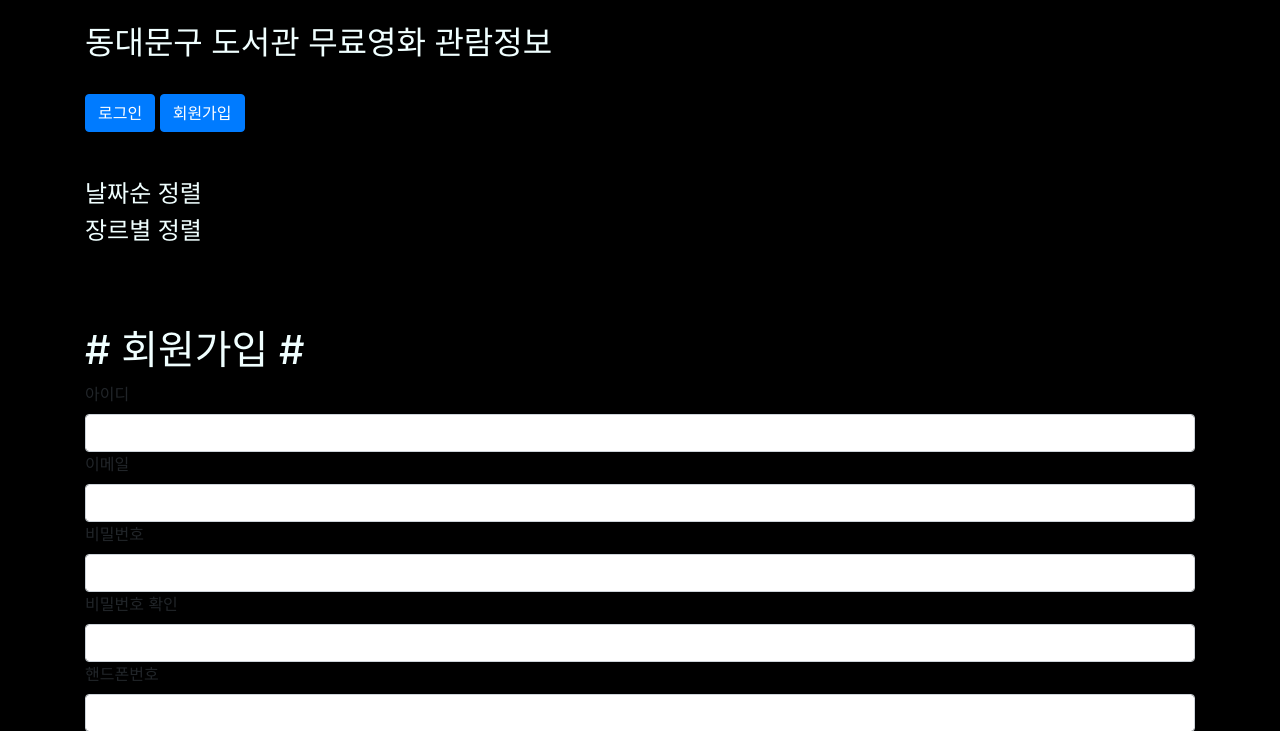
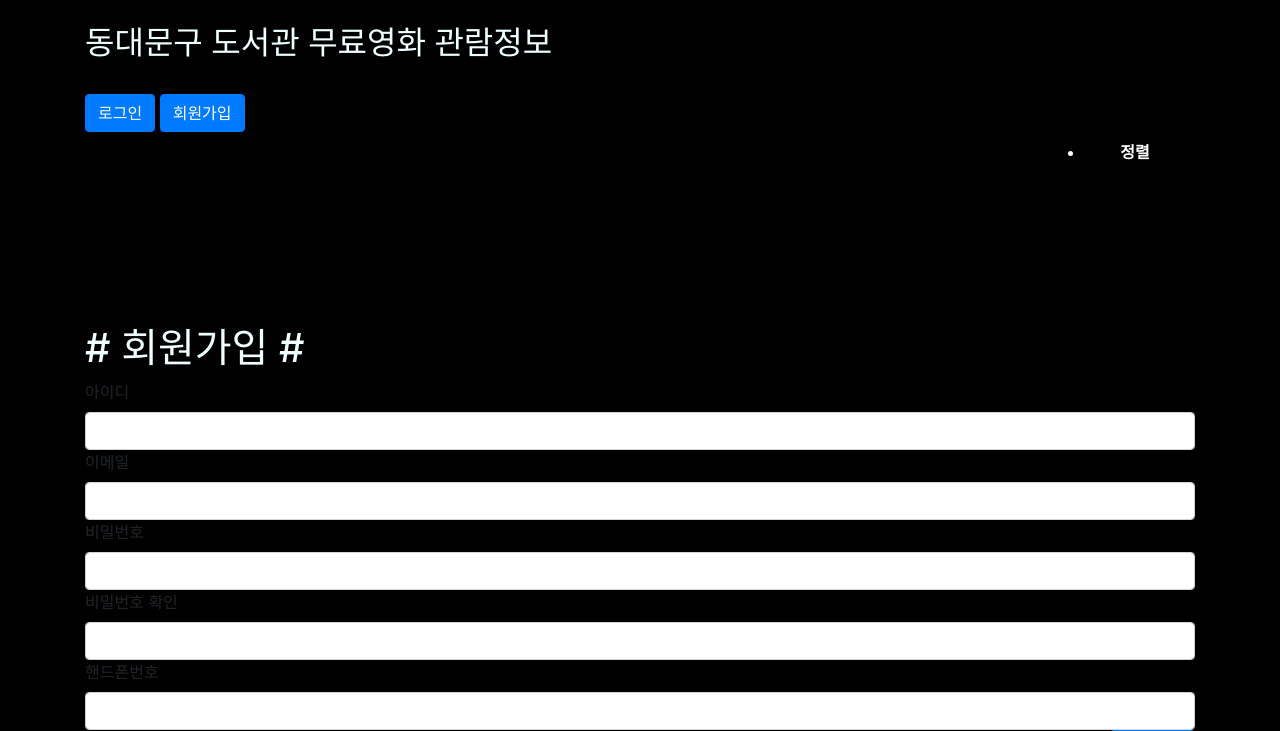
Before and after one commit to maro99/library_movie, a Django app: page /members/signup_page/ in a window 1280 px wide. Shown: the top 731 px of the page. Run offline with Django 3.2, Linux system fonts and the light colour scheme; parts of the project's set-up code (start-up, migrations or seed data) failed here and were passed over; some libraries are stand-ins or nearby versions.

Commit message:
장르,날짜, 평점 별 메인페이지 드랍다운 메뉴 로 접근하게함 .

```diff
--- a/app/movies/urls/views.py
+++ b/app/movies/urls/views.py
@@ -4,12 +4,12 @@ from django.urls import path, include
 from django.conf import settings
 from django.conf.urls.static import static
 
-from movies.views.pages import main_page
-from movies.views.pages import main_genre_page
+from movies.views.pages import main_page, main_rating_page, main_genre_page
 
 
 urlpatterns = [
     path('main_page_by_date',main_page, name='main_page_by_date'),
+    path('main_page_by_rating', main_rating_page, name='main_page_by_rating'),
     path('main_page_by_genre',main_genre_page, name='main_page_by_genre'),
 ]+ static(
     prefix=settings.MEDIA_URL,
--- a/app/templates/base.html
+++ b/app/templates/base.html
@@ -22,6 +22,22 @@
         p {
             color: #6495ED
         }
+
+
+
+ #gnb{ background:#000000; width:150px; height:40px; line-height:40px; margin:0 auto; }
+  #gnb ul li{ float:left; width:100px; color:#fff; text-align:center; }
+  #gnb ul li a{ color:#fff; font-weight:bold; display:block; }
+  #gnb ul li a:hover{ background:#666; }
+  #gnb ul li dl.dropdown{ border:3px #ccc solid; background:#FFC; display:none; }
+  #gnb ul li dl.dropdown dd{height:30px; line-height:30px; border-bottom:1px #ccc solid; }
+  #gnb ul li dl.dropdown a{ color:#333;  padding:0 5px; }
+  #gnb ul li dl.dropdown a:hover{ background:#F60; color:#fff; }
+
+  #gnb ul li.menu3:hover .dropdown{ display:block; }
+
+
+
     </style>
 
 
@@ -40,14 +56,14 @@
     <br>
         <div><p>{{user}}로 로그인 중</p></div>
     <br>
-        <div style="float:left" >
+        <div style="float:left; display:inline-block;" >
             <form action="{% url 'members:logout_view' %}" method="POST">
                 {% csrf_token %}
                 <button type="submit" class="btn btn-primary" >logout</button>
             </form>
         </div>
 
-        <div >
+        <div style="float:left; display:inline-block;">
             <a href="{% url 'members:user_detail_page' %}" class="btn btn-primary">mypage</a>
 
         </div>
@@ -56,13 +72,29 @@
         <a href="{% url 'members:login_page' %}" class="btn btn-primary">로그인</a>
         <a href="{% url 'members:signup_page' %}" class="btn btn-primary">회원가입</a>
     <br>
-    <br>
         {% endif %}
 
-    <br>
-    <h4><a href="{% url 'main_page_by_date' %}"> 날짜순 정렬</a></h4>
-    <h4><a href="{% url 'main_page_by_genre' %}"> 장르별 정렬 </a></h4>
-    <br>
+
+    <!--<h4><a href="{% url 'main_page_by_date' %}"> 날짜순 정렬</a></h4>-->
+    <!--<h4><a href="{% url 'main_page_by_genre' %}"> 장르별 정렬 </a></h4>-->
+
+
+    <div id="gnb" style="float:right; display:inline-block;">
+        <ul>
+            <!--<li class="menu1"><a href="menu1.html">메뉴 1</a></li>-->
+            <!--<li class="menu2"><a href="menu2.html">메뉴 2</a></li>-->
+            <li class="menu3">
+                <a href="">정렬 </a>
+                <dl class="dropdown">
+                    <dd><a href="{% url 'main_page_by_date' %}"> 날짜순 정렬</a></dd>
+                    <dd><a href="{% url 'main_page_by_genre' %}"> 장르별 정렬 </a></dd>
+                    <dd><a href="{% url 'main_page_by_rating' %}"> 평점순 정렬 </a></dd>
+                </dl>
+            </li>
+        </ul>
+    </div>
+
+    <br><br><br><br><br><br>
 
 
     <div>
```
Also changed, not shown: app/movies/views/pages.py (+22 -0 lines).
